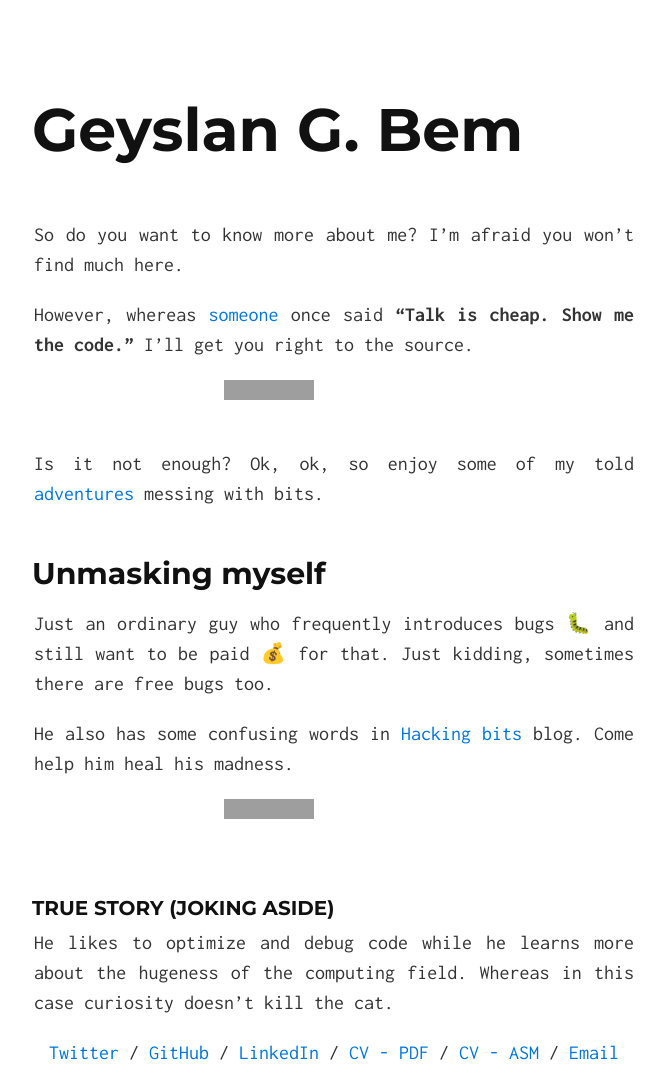
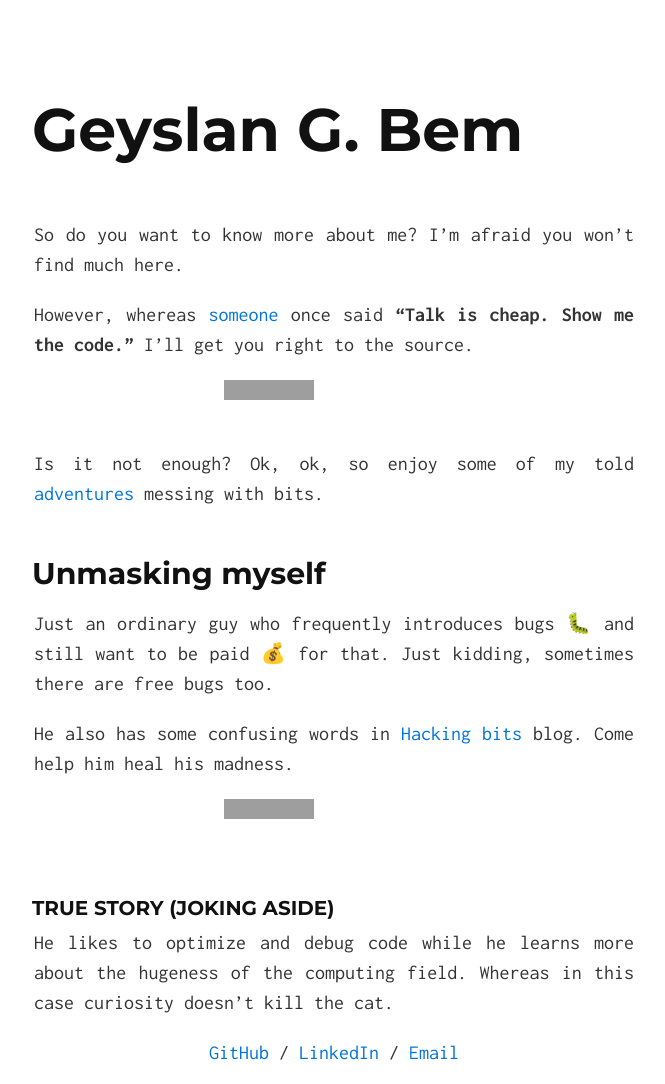
Before and after one commit to geyslan/geyslan.github.io, a Jekyll site: the page built from index.md, in a window 1280 px wide, cut to the strip 0-1084 px from the top of the page. Shown: the whole strip, without its empty margins (306-971 px from the left). Built offline with Jekyll 4.4.1, drawn with Linux system fonts in a browser that asks for light colours; emoji names are drawn with the system emoji font; grey boxes are pictures that could not be loaded.

Commit message:
Update index.md

```diff
--- a/index.md
+++ b/index.md
@@ -13,7 +13,7 @@ Is it not enough? Ok, ok, so enjoy some of my told [adventures](http://hackingbi
 
 ## Unmasking myself
 
-Just an ordinary guy who frequently introduces bugs :bug: and still want to be paid :moneybag: for that. Just kidding, sometimes there are free bugs too.<br>
+Just an ordinary guy who frequently introduces bugs 🐛 and still want to be paid 💰 for that. Just kidding, sometimes there are free bugs too.<br>
 
 He also has some confusing words in [Hacking bits](http://hackingbits.github.io) blog. Come help him heal his madness.
 
@@ -25,8 +25,7 @@ He also has some confusing words in [Hacking bits](http://hackingbits.github.io)
 
 He likes to optimize and debug code while he learns more about the hugeness of the computing field. Whereas in this case curiosity doesn't kill the cat.
 
-[Twitter](http://twitter.com/geyslangb) /
-[GitHub](http://github.com/geyslan) / [LinkedIn](http://linkedin.com/in/geyslan) / [CV - PDF](https://github.com/geyslan/cv/blob/master/geyslan_bem_en.pdf) / [CV - ASM](https://github.com/geyslan/cv/blob/master/geyslan_bem_en.asm) / [Email](mailto:geyslan@gmail.com)
+[GitHub](http://github.com/geyslan) / [LinkedIn](http://linkedin.com/in/geyslan) / [Email](mailto:gg@condado.dev)
 {: style="text-align: center;"}
 
 ![Geyslan G. Bem](https://secure.gravatar.com/avatar/31a28d86319a0a1aa5df4f07e54876d5.jpg?s=200)
```
